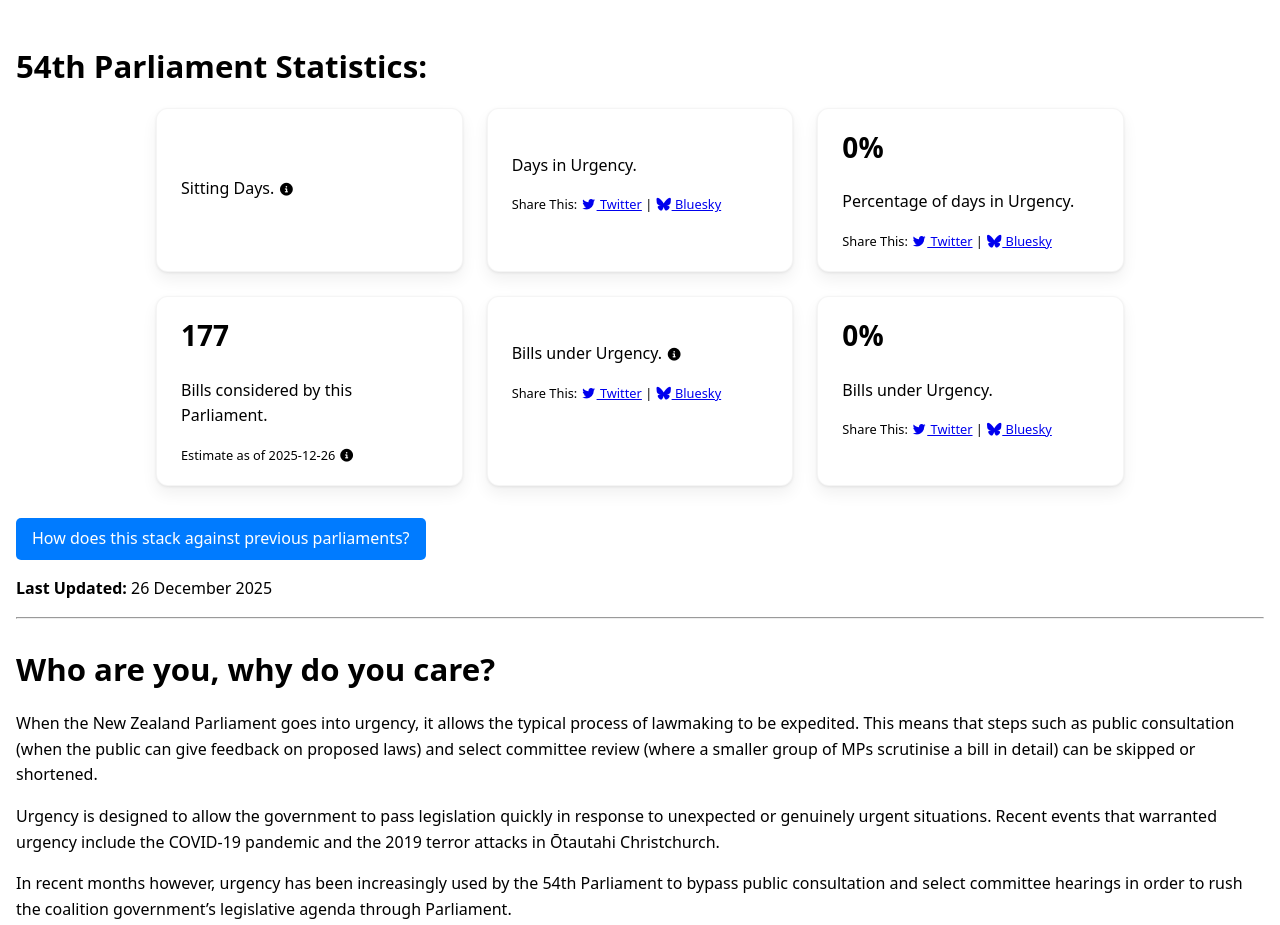
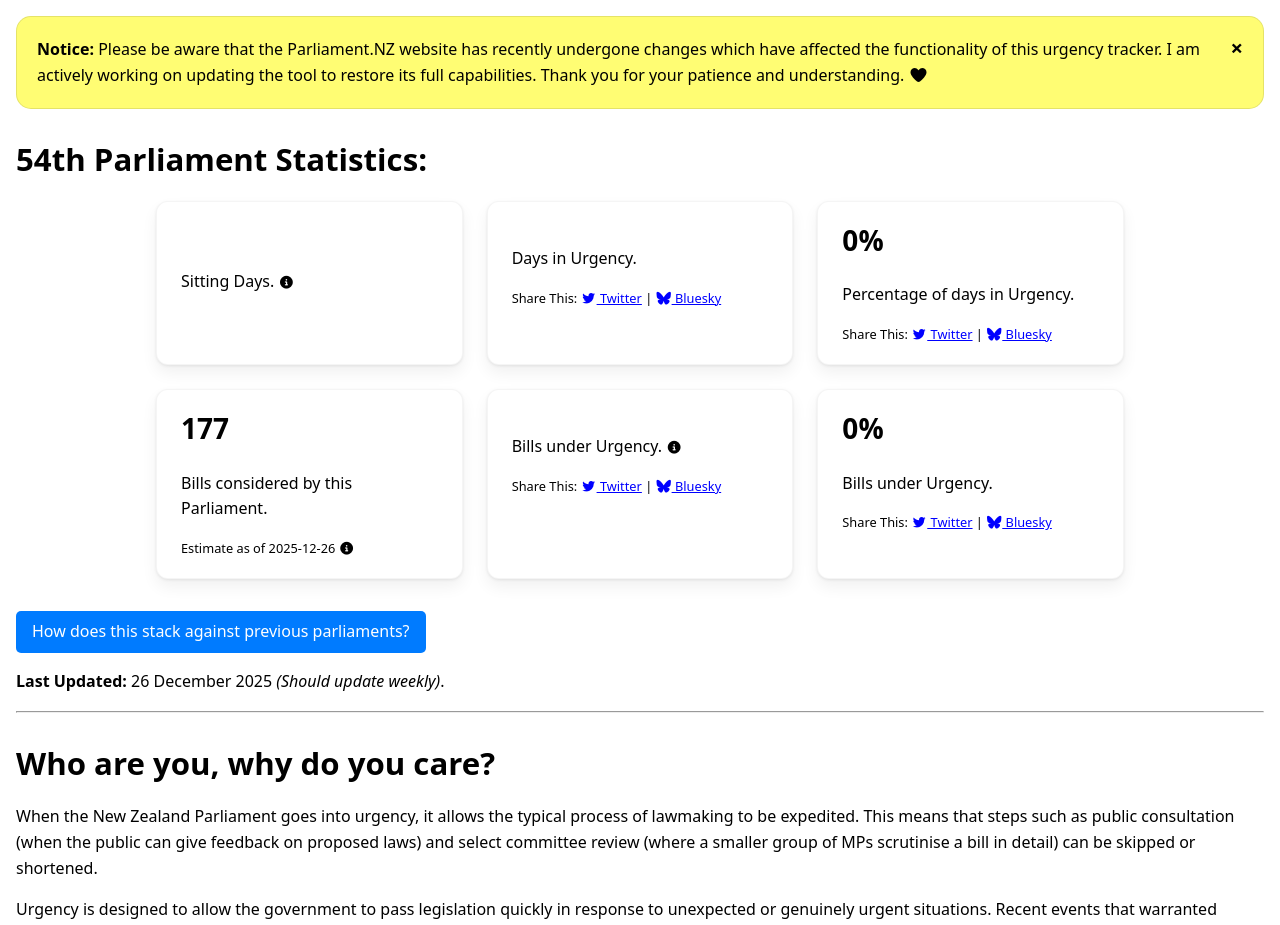
Before and after one commit to ItsHammy/nzpt-urgency, a PHP site: page / in a window 1280 px wide. Shown: the part 214-1139 px from the top of the page. Run offline with PHP 8.4, Linux system fonts and the light colour scheme; data that the repository does not hold is empty; some libraries are stand-ins or nearby versions.

Commit message:
Notice about website not updating correctly. Also minor fix to share buttons.

```diff
--- a/web/assets/style.css
+++ b/web/assets/style.css
@@ -260,6 +260,12 @@ nav a.active {
     flex: 1 1 260px;
     max-width: 320px;
 }
+
+.stats-card a{
+    color: blue;
+    text-decoration: underline;
+}
+
 .stats-card:hover {
     transform: translateY(-3px);
     box-shadow:
@@ -294,3 +300,38 @@ nav a.active {
     color: #555;
     margin-bottom: 1.5rem;
 }
+
+
+/* -------------- Live Patch: Alert Box -------------- */
+
+/* The alert message box */
+.alert {
+  padding: 20px;
+  background-color: #fffd73; /* Red */
+  color: rgb(0, 0, 0);
+  margin-bottom: 15px;
+  border-radius: 15px;
+  border: 1px solid rgba(0, 0, 0, 0.1);
+}
+
+.alert a {
+  color: black;
+  text-decoration: underline;
+}
+
+/* The close button */
+.closebtn {
+  margin-left: 15px;
+  color: rgb(0, 0, 0);
+  font-weight: bold;
+  float: right;
+  font-size: 22px;
+  line-height: 20px;
+  cursor: pointer;
+  transition: 0.3s;
+}
+
+/* When moving the mouse over the close button */
+.closebtn:hover {
+  color: rgb(143, 143, 143);
+}
--- a/web/index.php
+++ b/web/index.php
@@ -65,6 +65,12 @@ $last_updated = file_get_contents('lastupdate.txt');
         </nav>
     </header>
     <main class="stats-overview">
+        <!-- Live Patch: Notice that the tool has stopped working. -->
+         <div class="alert">
+            <span class="closebtn" onclick="this.parentElement.style.display='none';">&times;</span>
+            <strong>Notice:</strong> Please be aware that the Parliament.NZ website has recently undergone changes which have affected the functionality of this urgency tracker. I am actively working on updating the tool to restore its full capabilities. Thank you for your patience and understanding. <i class="fa-solid fa-heart"></i>
+        </div>
+        <!-- End Live Patch -->
         <div id="at-a-glance">
         <h2>54th Parliament Statistics:</h2>
             <div class="stats-card-grid">
@@ -109,7 +115,7 @@ $last_updated = file_get_contents('lastupdate.txt');
                 -->
             </div>
         <a href="historical/" class="button">How does this stack against previous parliaments?</a>
-        <p><strong>Last Updated:</strong> <span id="last-updated"><?php echo $last_updated; ?></span></p>
+        <p><strong>Last Updated:</strong> <span id="last-updated"><?php echo $last_updated; ?></span> <em>(Should update weekly)</em>.</p>
         </div>
         <hr>
         <div id="explainer-content">
```
